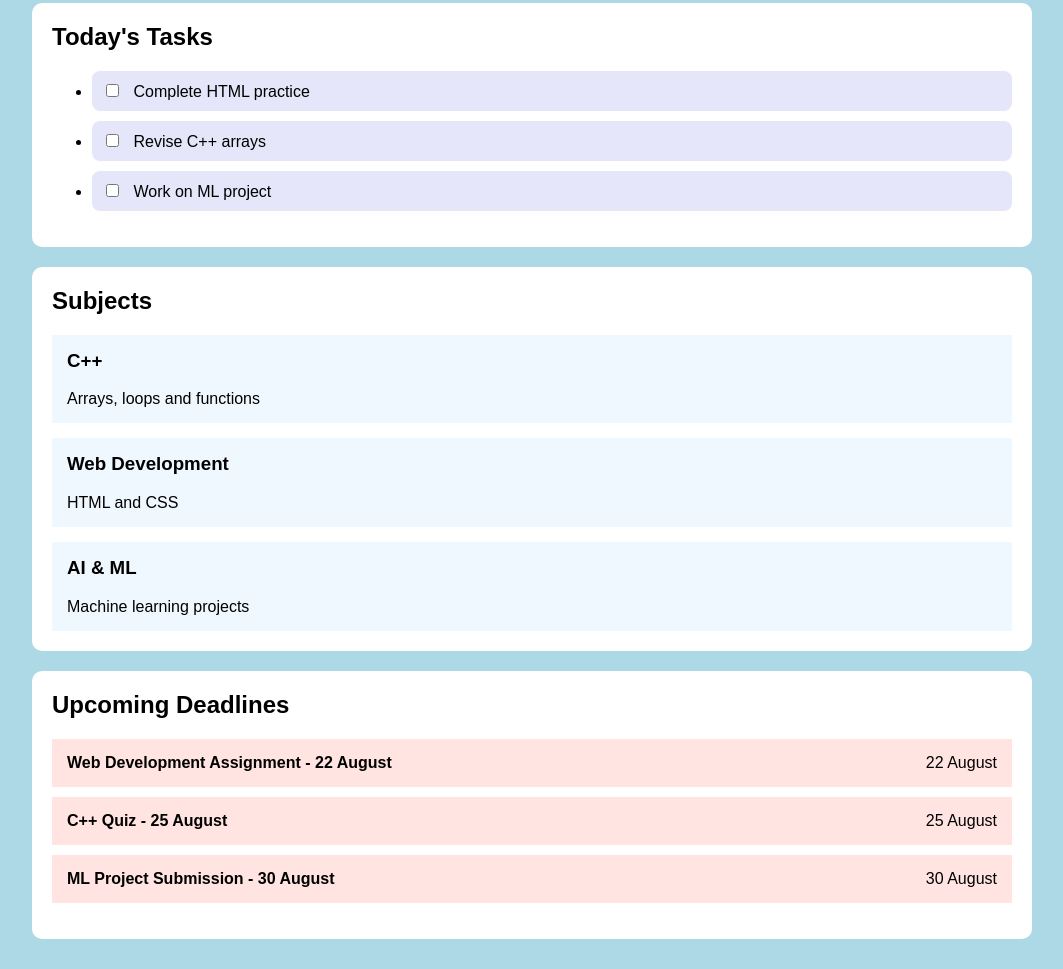
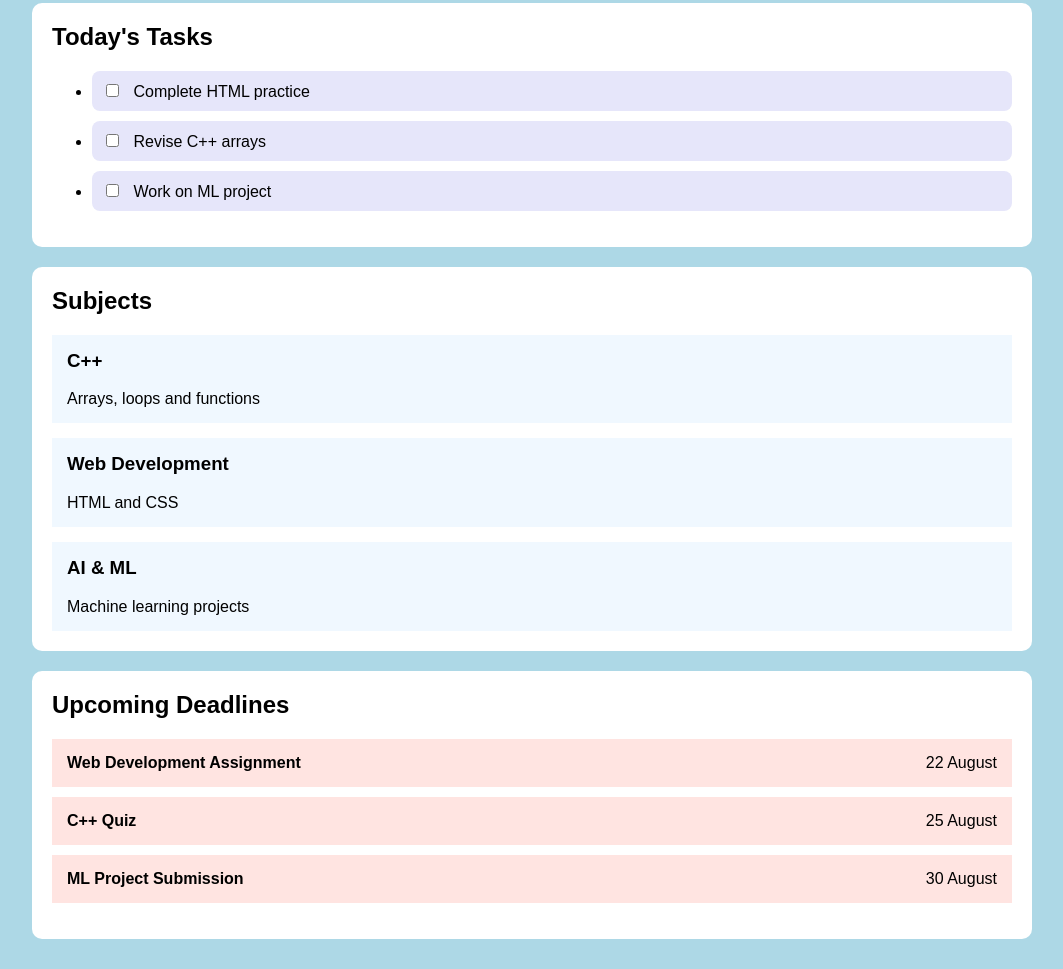
Before and after one commit to 075tannu/Student-Study-Dashboard, a plain HTML site: page index.html in a window 1280 px wide. Shown: the part 447-1416 px from the top of the page, without its empty margins (108-1171 px from the left). Drawn offline with Linux system fonts and the light colour scheme.

Commit message:
Update index.html

```diff
--- a/index.html
+++ b/index.html
@@ -93,17 +93,17 @@
 
             <ul class="deadline-list">
                 <li>
-                    <strong>Web Development Assignment - 22 August</strong>
+                    <strong>Web Development Assignment</strong>
                     <span>22 August</span>
                     </li>
                 <li>
-                    <strong>C++ Quiz - 25 August</strong>
+                    <strong>C++ Quiz</strong>
                     <span>25 August</span>
 
                 </li>
 
                 <li>
-                    <strong>ML Project Submission - 30 August</strong>
+                    <strong>ML Project Submission</strong>
                     <span>30 August</span>
                     </li>
             </ul>
```
